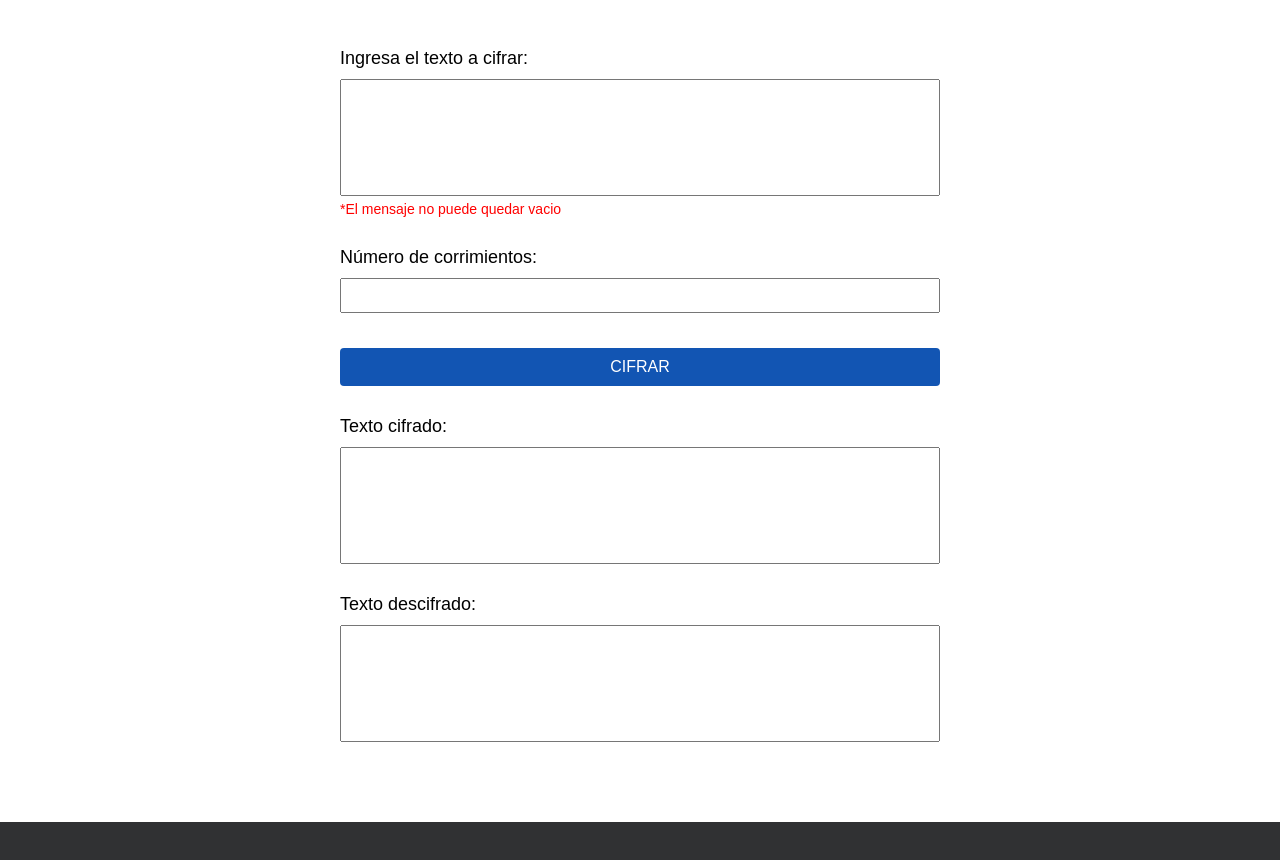
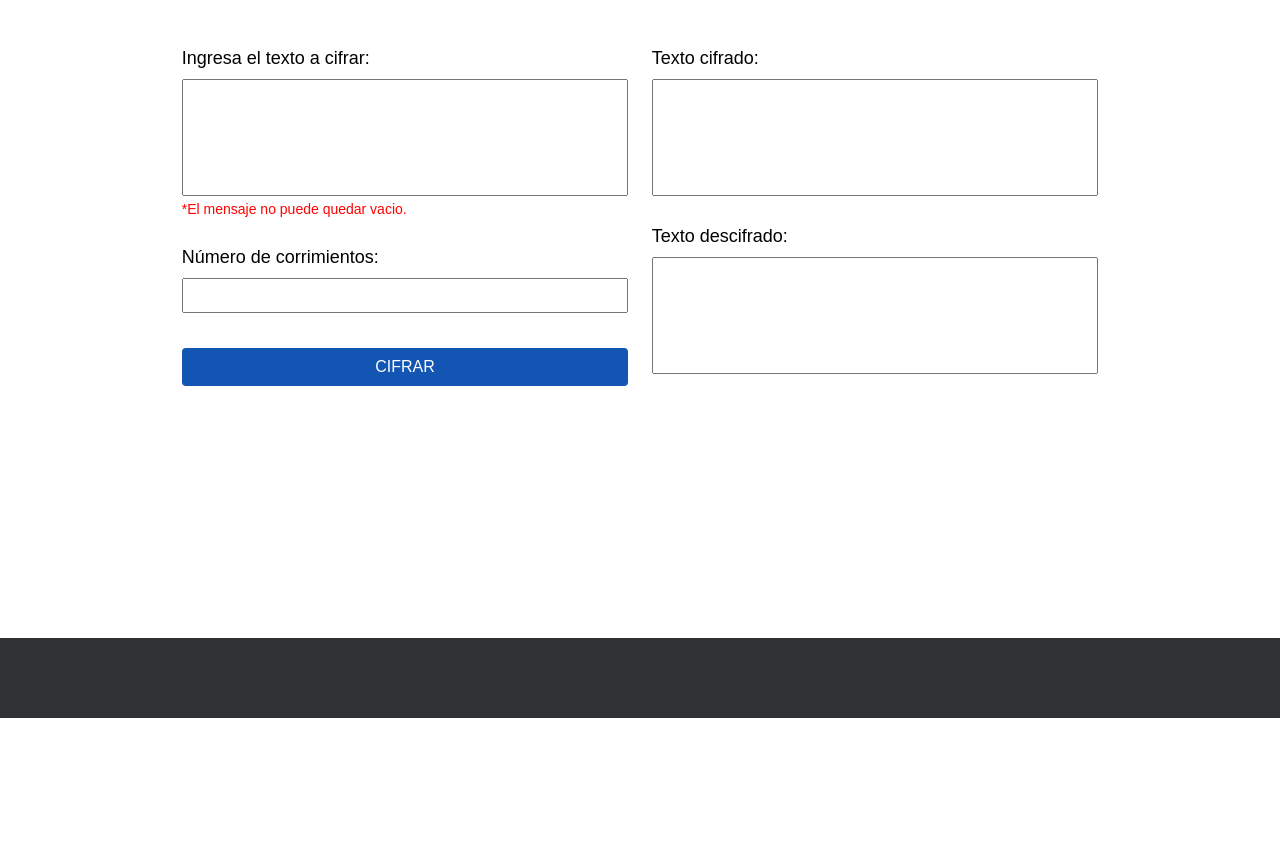
Before and after one commit to IanPedraza/caesars-cipher, a plain HTML site: page ejecutable.html in a window 1280 px wide. Both pictures are taken after a click on the button "CIFRAR". Shown: the part 82-942 px from the top of the page. After the commit the page ends 800 px from the top, so only its background shows below. Drawn offline with Linux system fonts and the light colour scheme.

Commit message:
:bug: Negative shifts
The negative shifts bug now it's working

```diff
--- a/ejecutable.html
+++ b/ejecutable.html
@@ -1,5 +1,5 @@
 <!DOCTYPE html>
-<html lang="en">
+<html lang="es">
   <head>
     <meta charset="UTF-8" />
     <meta http-equiv="X-UA-Compatible" content="IE=edge" />
@@ -10,10 +10,9 @@
         --primary-color: #006cff;
         --secondary-color: #1255b3;
         --white: #fff;
-        --gray: #e6e9ed;
         --black: #303133;
         --error-color: #ff0000;
-        --border-radius: 5px;
+        --border-radius: 4px;
         --primary-font: Arial, Helvetica, sans-serif;
       }
 
@@ -45,7 +44,7 @@
         text-transform: uppercase;
         background-color: var(--secondary-color);
         border: none;
-        border-radius: 4px;
+        border-radius: var(--border-radius);
         cursor: pointer;
       }
 
@@ -69,6 +68,9 @@
       }
 
       .main-container {
+        min-height: calc(100vh - 160px);
+        display: grid;
+        grid-template-columns: 1fr;
         padding: 20px;
       }
 
@@ -102,6 +104,12 @@
 
       .error:not(:empty)::before {
         content: "*";
+      }
+
+      @media (min-width: 768px) {
+        .main-container {
+          grid-template-columns: 1fr 1fr;
+        }
       }
     </style>
   </head>
@@ -154,7 +162,11 @@
     <footer class="footer"></footer>
 
     <script type="text/javascript">
-      const caesarShift = function (input, shifts) {
+      const code = function (input, shifts) {
+        if (shifts < 0) {
+          return code(input, shifts + 95);
+        }
+
         return input.replace(/[\x20-\x7E]/g, (char) =>
           String.fromCharCode(((char.charCodeAt() - 32 + shifts) % 95) + 32)
         );
@@ -167,7 +179,7 @@
         let input = inputText.value;
 
         if (!input) {
-          errorInputText.innerText = "El mensaje no puede quedar vacio";
+          errorInputText.innerText = "El mensaje no puede quedar vacio.";
           return;
         }
 
@@ -175,20 +187,14 @@
 
         if (!numberOfShiftsStr) {
           errorInputShifts.innerText =
-            "El número de corrimientos no puede quedar vacio";
+            "El número de corrimientos no puede quedar vacio.";
           return;
         }
 
         let numberOfShifts = parseInt(numberOfShiftsStr);
 
-        if (numberOfShifts < 0) {
-          errorInputShifts.innerText =
-            "El número de corrimientos debe ser positivo";
-          return;
-        }
-
-        let cipher = caesarShift(input, numberOfShifts);
-        let uncipher = caesarShift(cipher, -numberOfShifts);
+        let cipher = code(input, numberOfShifts);
+        let uncipher = code(cipher, -numberOfShifts);
 
         inputCipher.innerText = cipher;
         inputUncipher.innerText = uncipher;
--- a/styles/main.css
+++ b/styles/main.css
@@ -2,10 +2,9 @@
   --primary-color: #006cff;
   --secondary-color: #1255b3;
   --white: #fff;
-  --gray: #e6e9ed;
   --black: #303133;
   --error-color: #ff0000;
-  --border-radius: 5px;
+  --border-radius: 4px;
   --primary-font: Arial, Helvetica, sans-serif;
 }
 
@@ -37,7 +36,7 @@ button {
   text-transform: uppercase;
   background-color: var(--secondary-color);
   border: none;
-  border-radius: 4px;
+  border-radius: var(--border-radius);
   cursor: pointer;
 }
 
@@ -61,6 +60,9 @@ button {
 }
 
 .main-container {
+  min-height: calc(100vh - 160px);
+  display: grid;
+  grid-template-columns: 1fr;
   padding: 20px;
 }
 
--- /dev/null
+++ b/styles/tablet.css
@@ -0,0 +1,3 @@
+.main-container {
+  grid-template-columns: 1fr 1fr;
+}
```
Also changed, not shown: index.html (+6 -1 lines), scripts/index.js (+9 -10 lines).
